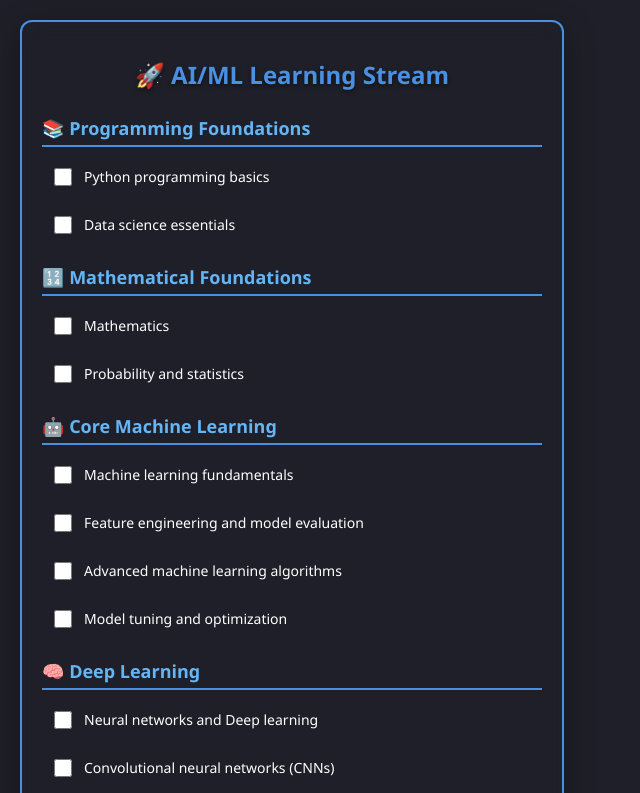
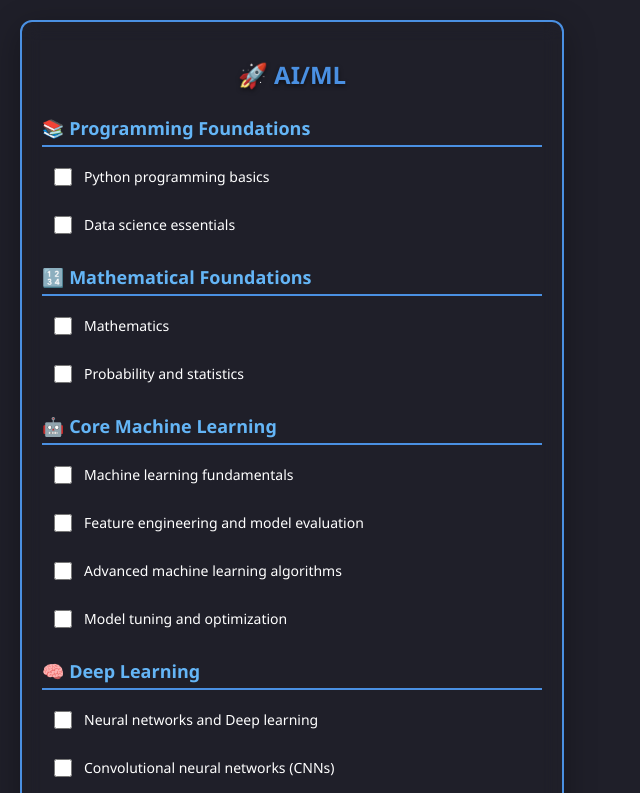
Before and after one commit to nielslysenko/ai-ml-todo-list, a plain HTML site: page index.html in a window 1280 px wide. Shown: the top 793 px of the page, without its empty margins (0-640 px from the left). Drawn offline with Linux system fonts and the light colour scheme.

Commit message:
Update index.html

```diff
--- a/index.html
+++ b/index.html
@@ -79,7 +79,7 @@
     </style>
 </head>
 <body>
-    <h1>🚀 AI/ML Learning Stream</h1>
+    <h1>🚀 AI/ML</h1>
 
     <h2>📚 Programming Foundations</h2>
     <div class="todo-item">
```
